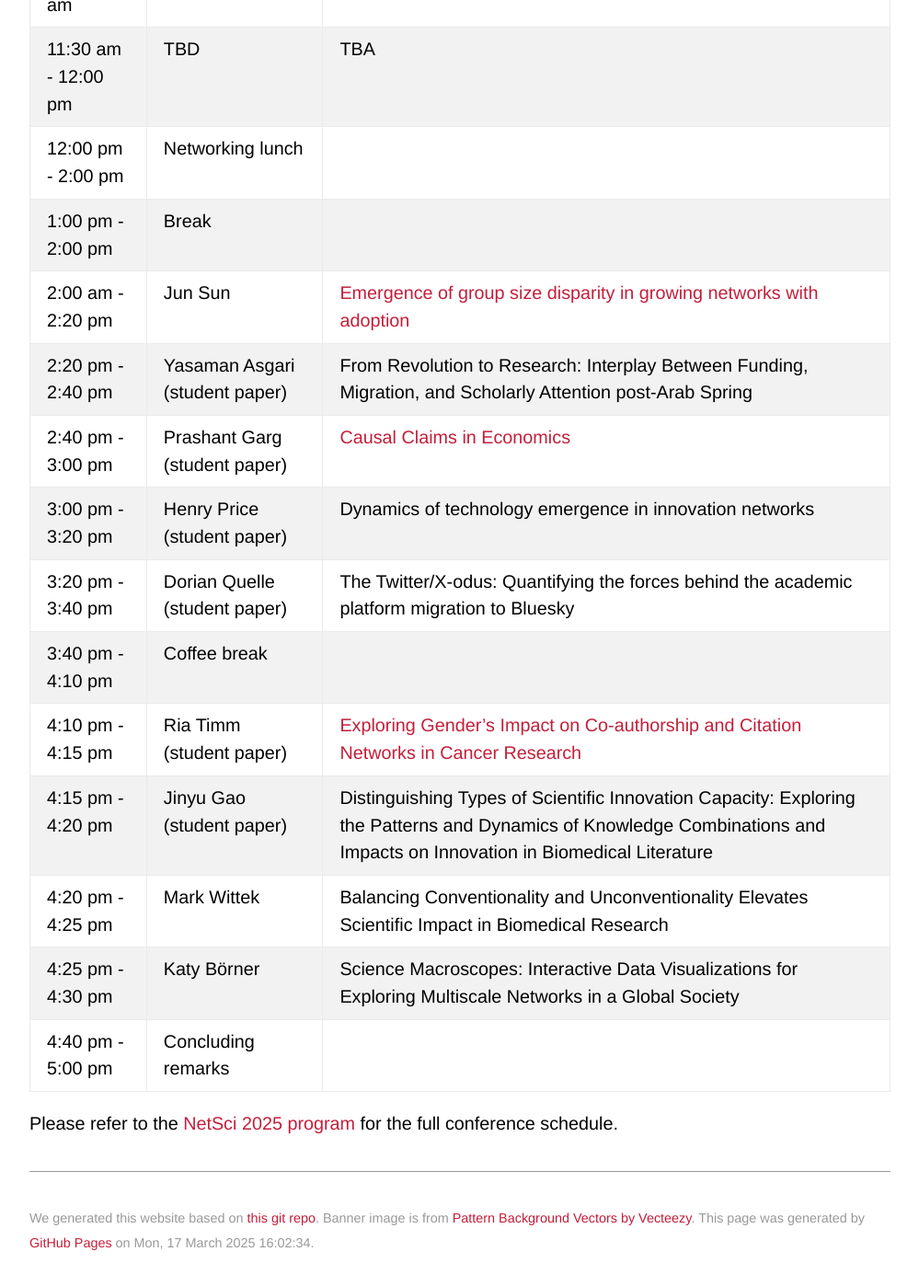
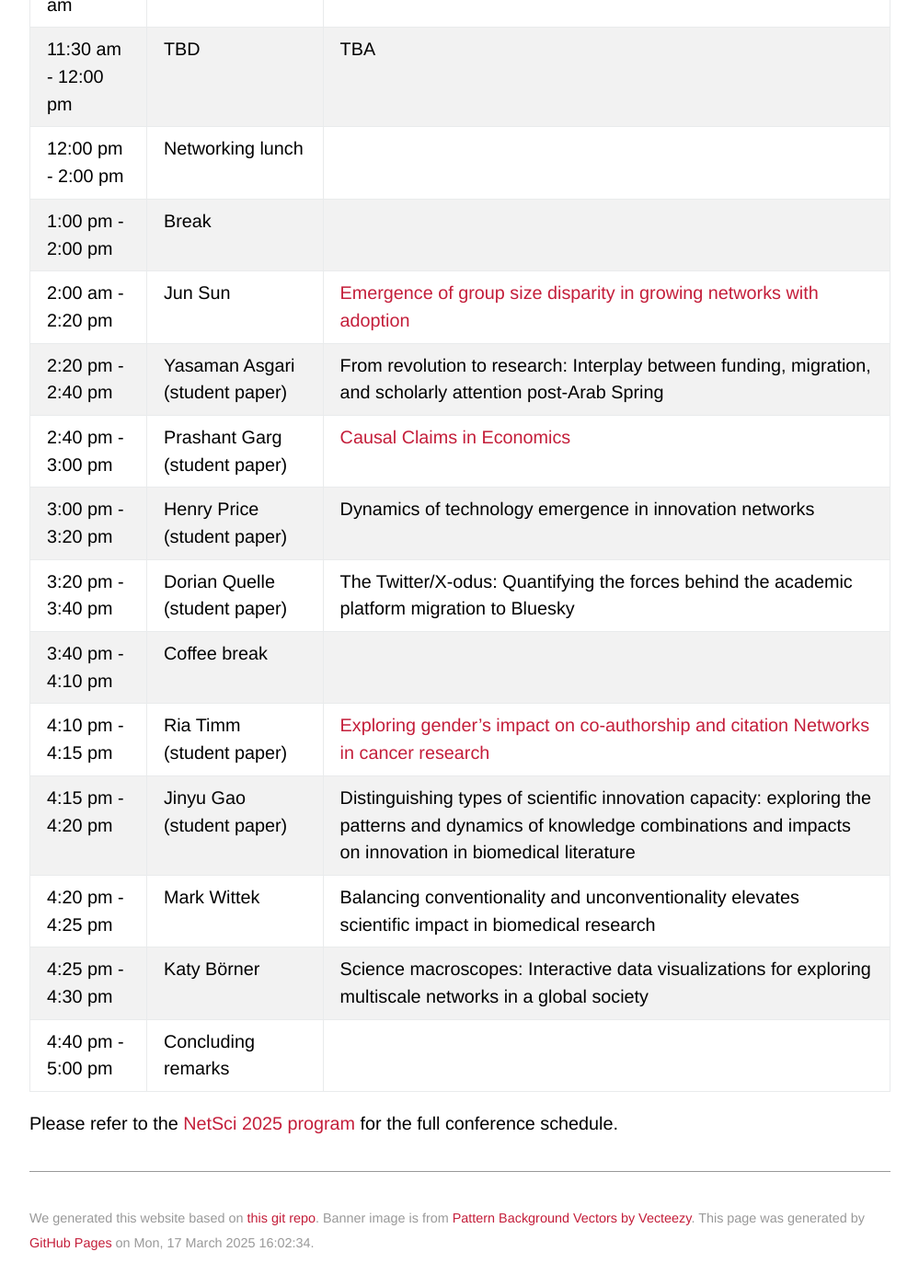
Before and after one commit to netscisci/netscisci.github.io, a Jekyll site: the page built from schedule.md, in a window 1280 px wide and 1400 px high, scrolled down 1196 px. Shown: the whole window at 92% size, without its empty margins (140-1139 px from the left). Built offline with Jekyll 4.4.1, drawn with Linux system fonts in a browser that asks for light colours; some web fonts are replaced; our own code applies the rules of GitHub Pages for plain Markdown files; some of the changed text lies outside the part shown.

```diff
--- a/schedule.md
+++ b/schedule.md
@@ -10,7 +10,7 @@ layout: default
 
 | Time      | Speakers | Title |
 |:----------- |:----------- |:----------- |
-| 9:00 am - 9:30 am | Vincent Traag |Opening Remarks|
+| 9:00 am - 9:30 am | Vincent Traag |Opening remarks|
 | 9:30 am - 10:00 am   | Ana Maria Jaramillo |The persistent underrepresentation of minority groups in Academia: a systematic analysis of the scientific rankings rigidity and core/periphery structure in scientific networks|
 | 10:00 am - 10:30 am  | Invited talk 2 |TBA|
 | 10:30 am - 11:00 am  | Coffee break ||
@@ -19,15 +19,15 @@ layout: default
 | 12:00 pm - 2:00 pm   | Networking lunch ||
 | 1:00 pm - 2:00 pm   | Break ||
 | 2:00 am - 2:20 pm  | Jun Sun |[Emergence of group size disparity in growing networks with adoption](https://doi.org/10.1038/s42005-024-01799-z)|
-| 2:20 pm - 2:40 pm   | Yasaman Asgari (student paper) |From Revolution to Research: Interplay Between Funding, Migration, and Scholarly Attention post-Arab Spring|
+| 2:20 pm - 2:40 pm   | Yasaman Asgari (student paper) |From revolution to research: Interplay between funding, migration, and scholarly attention post-Arab Spring|
 | 2:40 pm - 3:00 pm   | Prashant Garg (student paper) |[Causal Claims in Economics](https://arxiv.org/abs/2501.06873)|
 | 3:00 pm - 3:20 pm   | Henry Price (student paper) |Dynamics of technology emergence in innovation networks|
 | 3:20 pm - 3:40 pm   | Dorian Quelle (student paper) |The Twitter/X-odus: Quantifying the forces behind the academic platform migration to Bluesky|
 | 3:40 pm - 4:10 pm   | Coffee break ||
-| 4:10 pm - 4:15 pm   | Ria Timm (student paper) |[Exploring Gender’s Impact on Co-authorship and Citation Networks in Cancer Research](https://github.com/netscisci/netscisci.github.io/blob/main/assets/papers/NetSciSci2025_paper_8.pdf)|
-| 4:15 pm - 4:20 pm   | Jinyu Gao (student paper) |Distinguishing Types of Scientific Innovation Capacity: Exploring the Patterns and Dynamics of Knowledge Combinations and Impacts on Innovation in Biomedical Literature|
-| 4:20 pm - 4:25 pm   | Mark Wittek |Balancing Conventionality and Unconventionality Elevates Scientific Impact in Biomedical Research|
-| 4:25 pm - 4:30 pm   | Katy Börner |Science Macroscopes: Interactive Data Visualizations for Exploring Multiscale Networks in a Global Society|
+| 4:10 pm - 4:15 pm   | Ria Timm (student paper) |[Exploring gender’s impact on co-authorship and citation Networks in cancer research](https://github.com/netscisci/netscisci.github.io/blob/main/assets/papers/NetSciSci2025_paper_8.pdf)|
+| 4:15 pm - 4:20 pm   | Jinyu Gao (student paper) |Distinguishing types of scientific innovation capacity: exploring the patterns and dynamics of knowledge combinations and impacts on innovation in biomedical literature|
+| 4:20 pm - 4:25 pm   | Mark Wittek |Balancing conventionality and unconventionality elevates scientific impact in biomedical research|
+| 4:25 pm - 4:30 pm   | Katy Börner |Science macroscopes: Interactive data visualizations for exploring multiscale networks in a global society|
 | 4:40 pm - 5:00 pm   | Concluding remarks ||
 
 Please refer to the [NetSci 2025 program](https://netsci2025.github.io/) for the full conference schedule.
```
